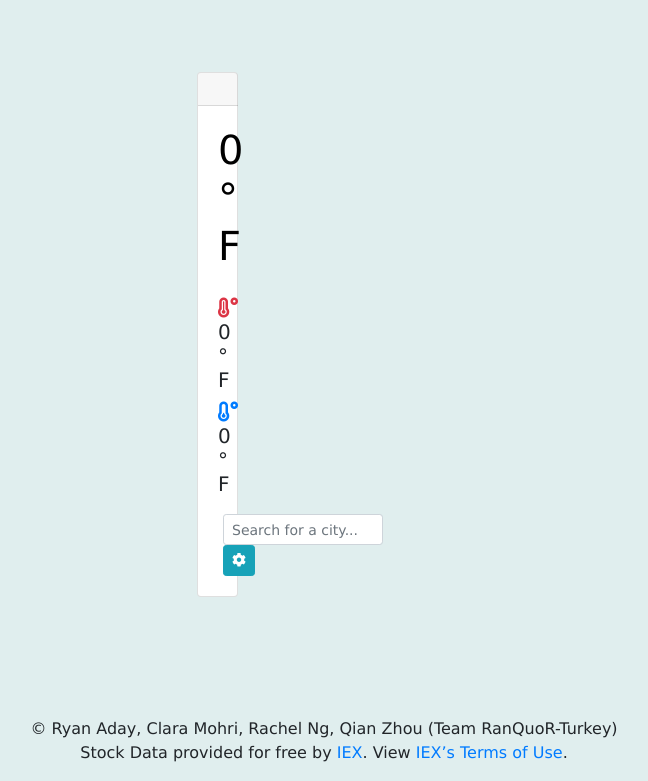
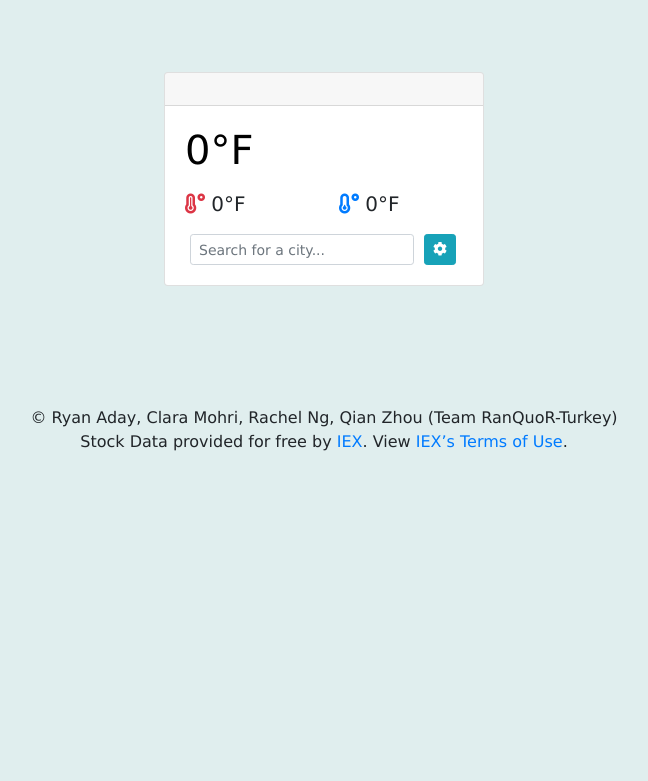
Before and after one commit to ryan-aday/API_Project, a Flask app: template templates/index.html in a window 1280 px wide. Shown: the part 82-863 px from the top of the page, without its empty margins (316-964 px from the left). After the commit the page ends 533 px from the top, so only its background shows below. Run offline with Flask 2, Linux system fonts and the light colour scheme; the template is opened without the code that fills it, so the values that code supplies are empty; some libraries are stand-ins or nearby versions.

Commit message:
Recovered my laptop, reformatted to what it was before.  PLEASE PULL THIS

```diff
--- a/templates/index.html
+++ b/templates/index.html
@@ -92,8 +92,7 @@
   <div class="d-flex justify-content-center">
     <div class="row">
 
-      <div class="col-sm-3">
-        <div class="card">
+        <div class="card" style="width: 20rem;">
           <div class="card-header"><h1 style="color:#000000;">{{location}}</h1></div>
           <div class="card-body">
             <!-- CURRENT WEATHER -->
@@ -120,12 +119,11 @@
             <!-- UPDATE WEATHER -->
             <form action="/" method="POST">
               <div class="form-row" style="margin: 0 auto;">
-                <div class="col-auto"><input type="text" name="new_location" placeholder="Search for a city..." class="form-control form-control-sm" style="width: 10rem;"></input></div>
+                <div class="col-auto"><input type="text" name="new_location" placeholder="Search for a city..." class="form-control form-control-sm" style="width: 14rem;"></input></div>
                 <div class="col-auto"><button type="submit" class="btn btn-info btn-sm" style="width: 2rem;"><i class="fas fa-cog"></i></button></div> <!-- fa-redo -->
               </div>
             </form>
           </div>
-        </div>
       </div>
 
       <!-- NEWS -->
```
Also changed, not shown: data/database.db.
